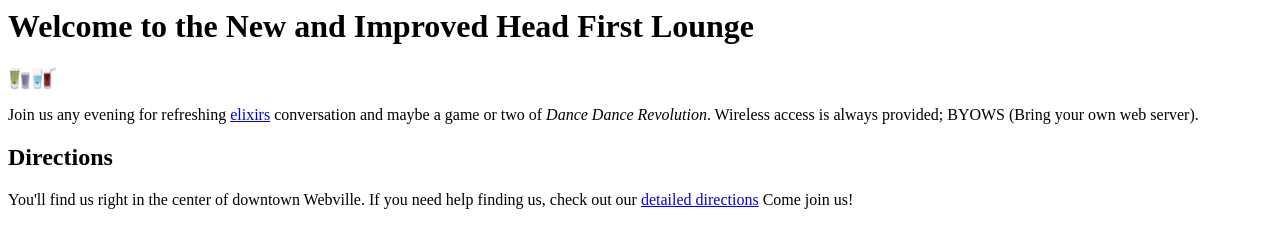
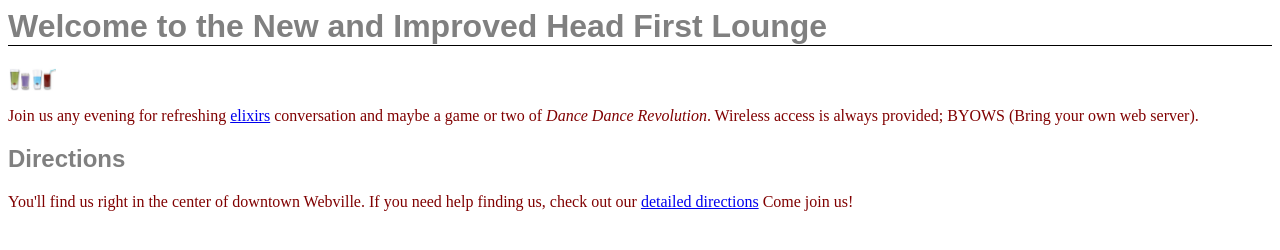
Before and after one commit to hsa1280/HTML-and-CSS, a plain HTML site: page lounge/lounge.html in a window 1280 px wide. Drawn offline with Linux system fonts and the light colour scheme.

Commit message:
Chapter 7 Part 1: Added some css to html files

```diff
--- a/lounge/lounge.html
+++ b/lounge/lounge.html
@@ -1,6 +1,20 @@
 <html>
   <head>
     <title>Head First Lounge</title>
+    <style>
+            h1, h2 {
+              font-family: sans-serif;
+              color: gray;
+            }
+
+            h1 {
+              border-bottom: 1px solid black;
+            }
+
+            p {
+              color: maroon;
+            }
+    </style>
   </head>
   <body>
     <h1>Welcome to the New and Improved Head First Lounge</h1>
```
Also changed, not shown: starbuzz/index.html (+4 -3 lines).
